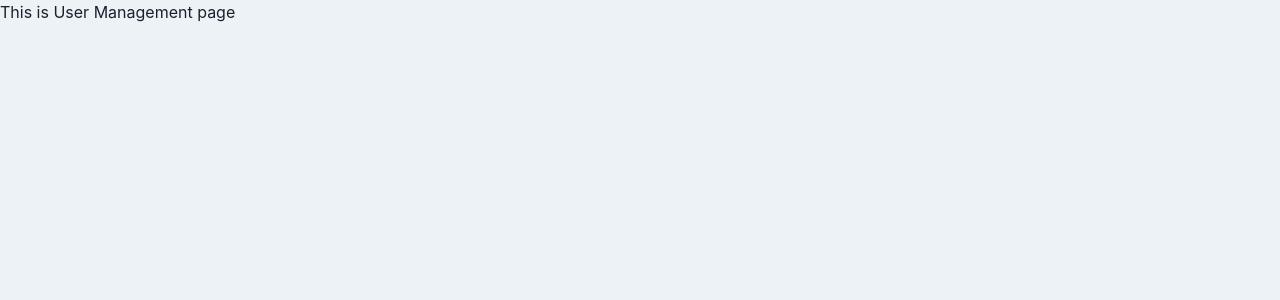
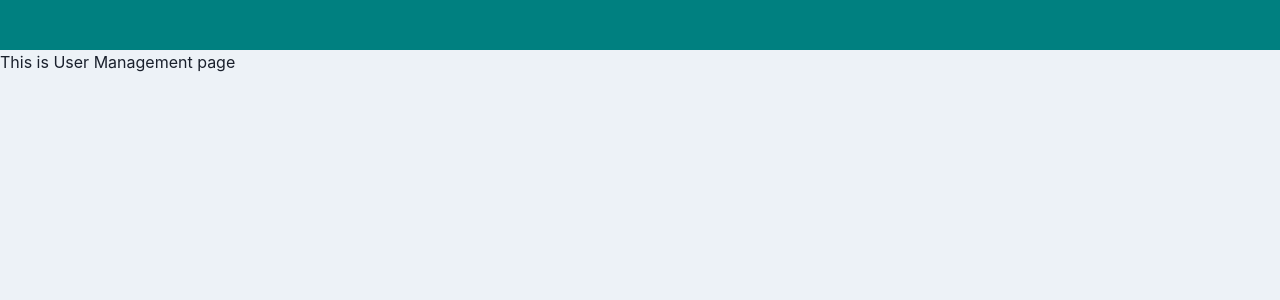
Before and after one commit to Chimoha31/TS_chakraUI, a React (Create React App) app: page /home/user_management in a window 1280 px wide. Shown: the top 300 px of the page. Built offline with nearby package versions, Linux system fonts and the light colour scheme.

Commit message:
set header to show each pages ecept login page

```diff
--- /dev/null
+++ b/src/components/organism/layout/Header.tsx
@@ -0,0 +1,8 @@
+import { VFC, memo } from 'react';
+
+export const  Header:VFC = memo(() => {
+
+  return(
+    <div style={{height: "50px", backgroundColor:"teal"}}></div>
+  )
+});
--- /dev/null
+++ b/src/components/templates/HeaderLayout.tsx
@@ -0,0 +1,17 @@
+import { memo, ReactNode, VFC } from "react";
+import { Header } from "../organism/layout/Header";
+
+type Props = {
+  children: ReactNode;
+}
+
+export const HeaderLayout: VFC<Props> = memo((props) => {
+  const { children } = props;
+
+  return (
+    <div>
+      <Header />
+      {children}
+    </div>
+  );
+});
--- a/src/router/Router.tsx
+++ b/src/router/Router.tsx
@@ -4,6 +4,7 @@ import { Route, Switch } from "react-router-dom";
 
 import { Login } from "../components/pages/Login";
 import { Page404 } from "../components/pages/Page404";
+import { HeaderLayout } from "../components/templates/HeaderLayout";
 import { homeRoutes } from "../router/HomeRoutes";
 
 export const Router: VFC = memo(() => {
@@ -23,7 +24,7 @@ export const Router: VFC = memo(() => {
                 exact={route.exact}
                 path={`${url}${route.path}`}
               >
-                {route.children}
+                <HeaderLayout>{route.children}</HeaderLayout>
               </Route>
             ))}
           </Switch>
```
